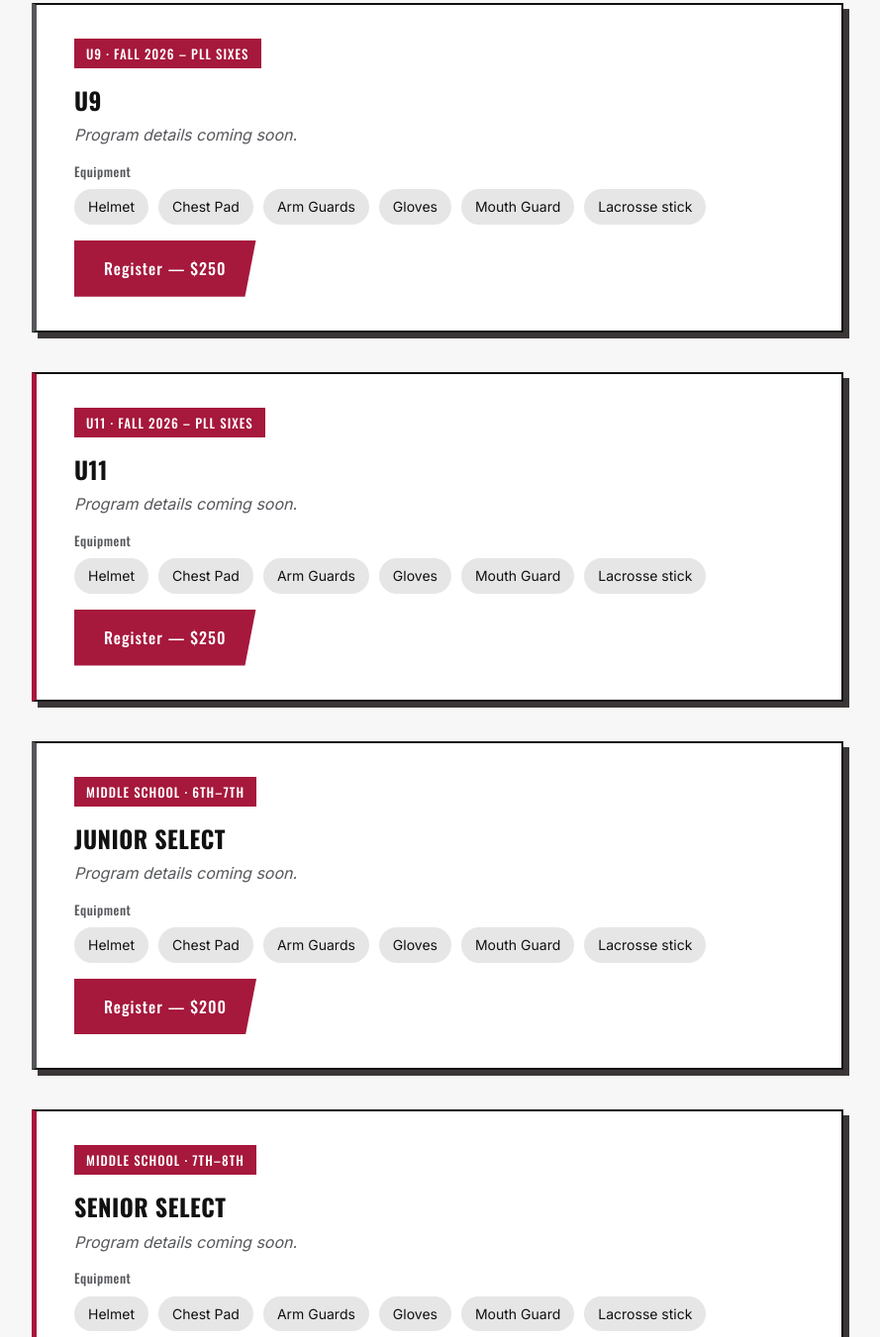
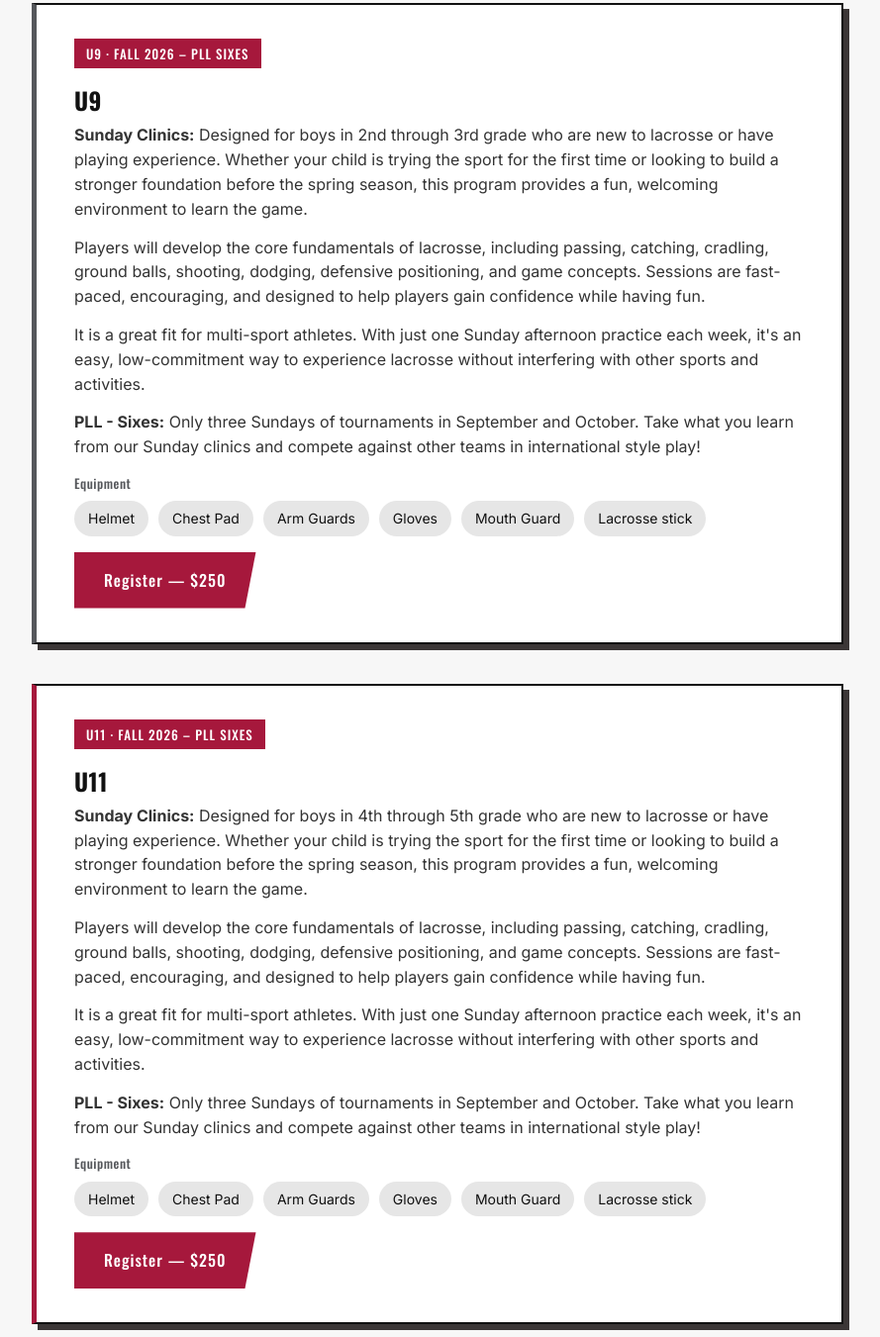
Before and after one commit to schmidtallen-byte/longhorns-youth-lax, a plain HTML site: page boys.html in a window 1280 px wide. Shown: the part 1082-2433 px from the top of the page at 99% size, without its empty margins (198-1087 px from the left). Drawn offline with nearby package versions, Linux system fonts and the light colour scheme.

Commit message:
Add files via upload

```diff
--- a/boys.html
+++ b/boys.html
@@ -90,7 +90,10 @@
     <div class="age-group">
       <span class="grade">U9 · FALL 2026 – PLL SIXES</span>
       <h3>U9</h3>
-      <p style="color:var(--gray);font-style:italic;">Program details coming soon.</p>
+      <p><b>Sunday Clinics:</b> Designed for boys in 2nd through 3rd grade who are new to lacrosse or have playing experience. Whether your child is trying the sport for the first time or looking to build a stronger foundation before the spring season, this program provides a fun, welcoming environment to learn the game.</p>
+      <p>Players will develop the core fundamentals of lacrosse, including passing, catching, cradling, ground balls, shooting, dodging, defensive positioning, and game concepts. Sessions are fast-paced, encouraging, and designed to help players gain confidence while having fun.</p>
+      <p>It is a great fit for multi-sport athletes. With just one Sunday afternoon practice each week, it's an easy, low-commitment way to experience lacrosse without interfering with other sports and activities.</p>
+      <p><b>PLL - Sixes:</b> Only three Sundays of tournaments in September and October. Take what you learn from our Sunday clinics and compete against other teams in international style play!</p>
       <div class="equip-label">Equipment</div>
       <div class="equip-list">
         <span>Helmet</span>
@@ -106,7 +109,10 @@
     <div class="age-group">
       <span class="grade">U11 · FALL 2026 – PLL SIXES</span>
       <h3>U11</h3>
-      <p style="color:var(--gray);font-style:italic;">Program details coming soon.</p>
+      <p><b>Sunday Clinics:</b> Designed for boys in 4th through 5th grade who are new to lacrosse or have playing experience. Whether your child is trying the sport for the first time or looking to build a stronger foundation before the spring season, this program provides a fun, welcoming environment to learn the game.</p>
+      <p>Players will develop the core fundamentals of lacrosse, including passing, catching, cradling, ground balls, shooting, dodging, defensive positioning, and game concepts. Sessions are fast-paced, encouraging, and designed to help players gain confidence while having fun.</p>
+      <p>It is a great fit for multi-sport athletes. With just one Sunday afternoon practice each week, it's an easy, low-commitment way to experience lacrosse without interfering with other sports and activities.</p>
+      <p><b>PLL - Sixes:</b> Only three Sundays of tournaments in September and October. Take what you learn from our Sunday clinics and compete against other teams in international style play!</p>
       <div class="equip-label">Equipment</div>
       <div class="equip-list">
         <span>Helmet</span>
```
